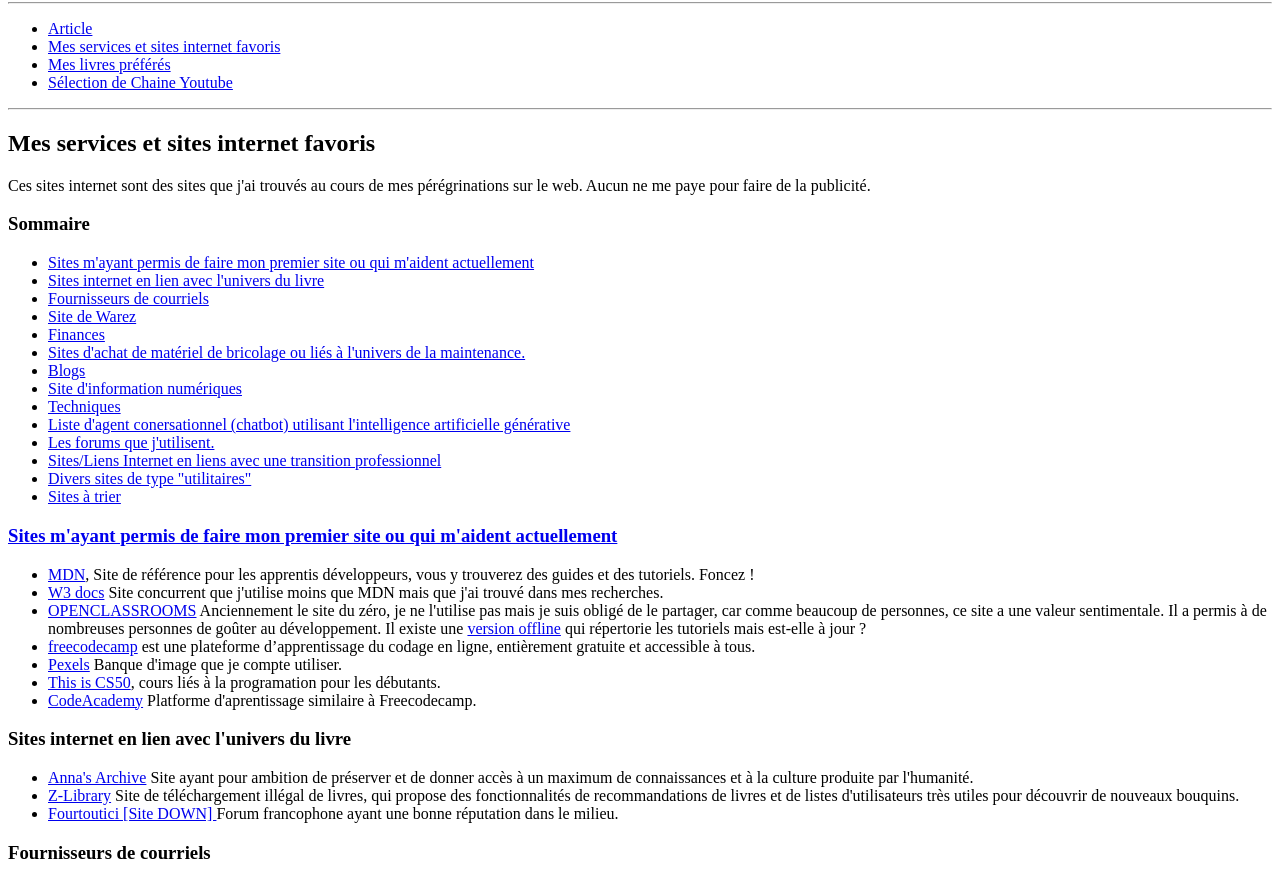
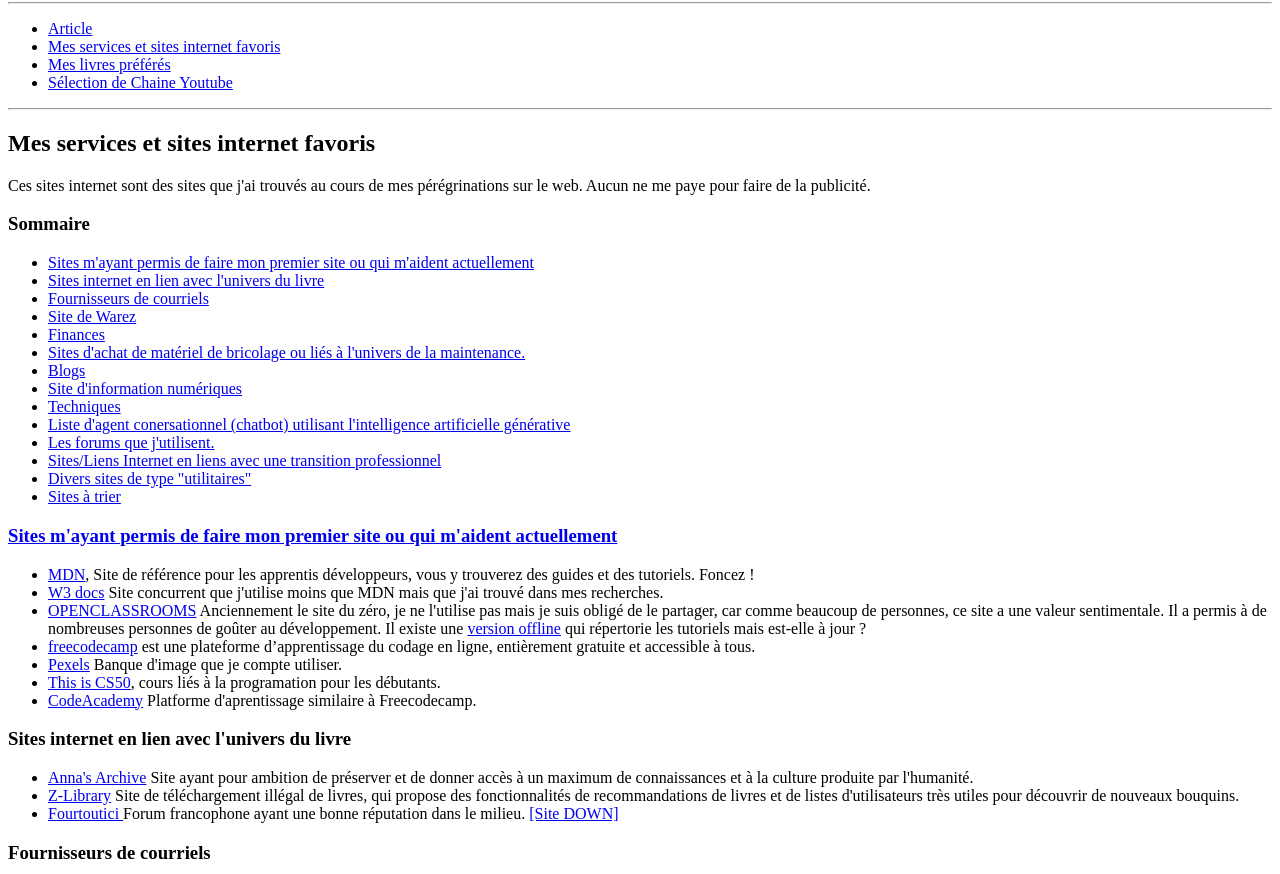
Before and after one commit to khuzdrix/khuzd, a plain HTML site: page html/services.html in a window 1280 px wide. Shown: the part 78-952 px from the top of the page. Drawn offline with Linux system fonts and the light colour scheme.

Commit message:
Update services.html

```diff
--- a/html/services.html
+++ b/html/services.html
@@ -85,7 +85,7 @@
                 <ul>
                     <li><a target="_blank" href="https://annas-archive.org/">Anna's Archive</a> Site ayant pour ambition de préserver et de donner accès à un maximum de connaissances et à la culture produite par l'humanité.</li>
                     <li><a target="_blank" href="https://z-library.sk/">Z-Library</a> Site de téléchargement illégal de livres, qui propose des fonctionnalités de recommandations de livres et de listes d'utilisateurs très utiles pour découvrir de nouveaux bouquins.</li>
-                    <li><a target="_blank" href="https://fourtoutici.click/">Fourtoutici [Site DOWN] </a> Forum francophone ayant une bonne réputation dans le milieu.</li>
+                    <li><a target="_blank" href="https://fourtoutici.click/">Fourtoutici </a> Forum francophone ayant une bonne réputation dans le milieu. <a href="https://downforeveryoneorjustme.com/fourtoutici.click?proto=https" target="_blank">[Site DOWN]</a></li>
                 </ul>
             </article>
 
@@ -307,6 +307,7 @@
                     <li><a href="https://alternativeto.net/" target="_blank">Alternativeto</a> est un service essayant de vous donner d'autre choix de logiciel à utiliser dans votre vie numérique.</li>
                     <li><a href="https://www.opensourcealternative.to/" target="_blank">Opensourcealternative</a> similaire à Alternativeto mais ne proposent que des alternatives Opensources</li>
                     <li><a href="https://dictionnaire.lerobert.com/" target="_blank">Dictionnaire Le Robert</a> Ai-je vraiment besoin de le présenter ?</li>
+                    <li><a href="https://downforeveryoneorjustme.com/"> Down for every one or just me</a> Site trés pratique pour savoir si un site auquel vous essayer d'acéder est bloqué par votre fournisseur internet ou simplement hors-ligne.</li>
             </article>
             <article id="site_à_trier">
                 <h3>Sites à trier</h3>
```
